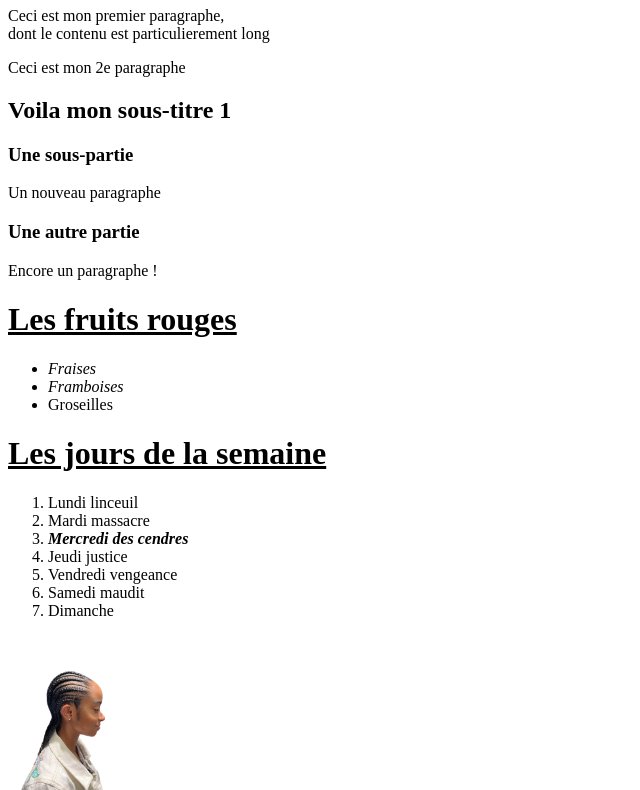
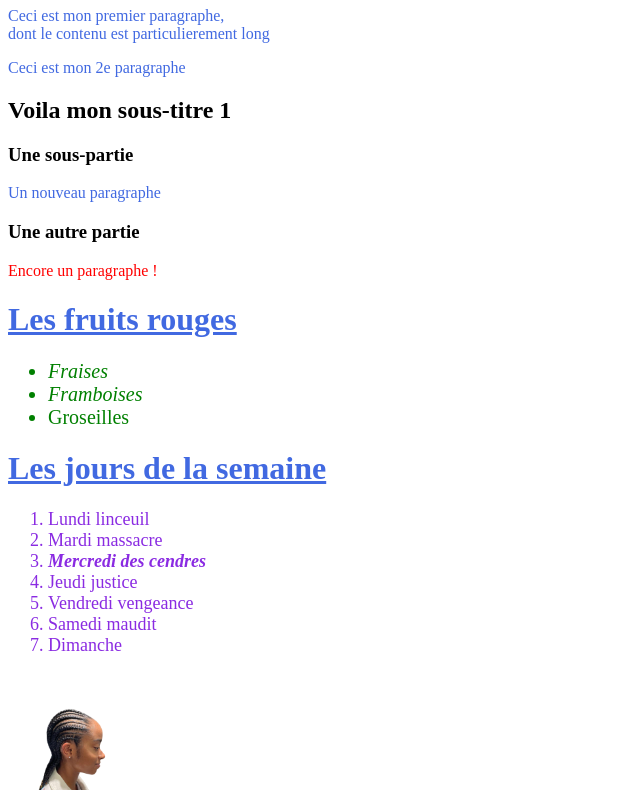
Before and after one commit to ChristianAbada/html5withcss, a plain HTML site: page index.html in a window 1280 px wide. Shown: the part 73-863 px from the top of the page, without its empty margins (0-640 px from the left). Drawn offline with Linux system fonts and the light colour scheme.

Commit message:
Cours debut css 24 dec

```diff
--- a/index.html
+++ b/index.html
@@ -3,6 +3,8 @@
     <head>
         <meta charset="utf-8">
         <title> Accueil – Robbie Lens Photographie </title>
+        <link rel="stylesheet" href="style.css" />
+    </head>
         <body>
 
             <!-- Juste pour vous signifier que je débute en HTML/CSS -->
@@ -13,7 +15,7 @@
             <h3>Une sous-partie</h3>
             <p>Un nouveau paragraphe</p>
             <h3>Une autre partie</h3>
-            <p>Encore un paragraphe !</p>
+            <p class="ma-classe">Encore un paragraphe !</p>
 
             <!--Nouveau bloc: Utilisation des listes-->
             <h1><u> Les fruits rouges </u></h1>
@@ -44,5 +46,5 @@
 
 
         </body>
-    </head>
+
 </html>
--- /dev/null
+++ b/style.css
@@ -0,0 +1,18 @@
+p,
+h1{
+    color:royalblue;
+}
+
+.ma-classe{
+    color: red;
+}
+
+ol{
+    color: blueviolet;
+    font-size: 18px;
+}
+
+ul{
+    color: green;
+    font-size: 20px;
+}
```
Also changed, not shown: dossier-demo/a-propos.html (+1 -0 lines).
